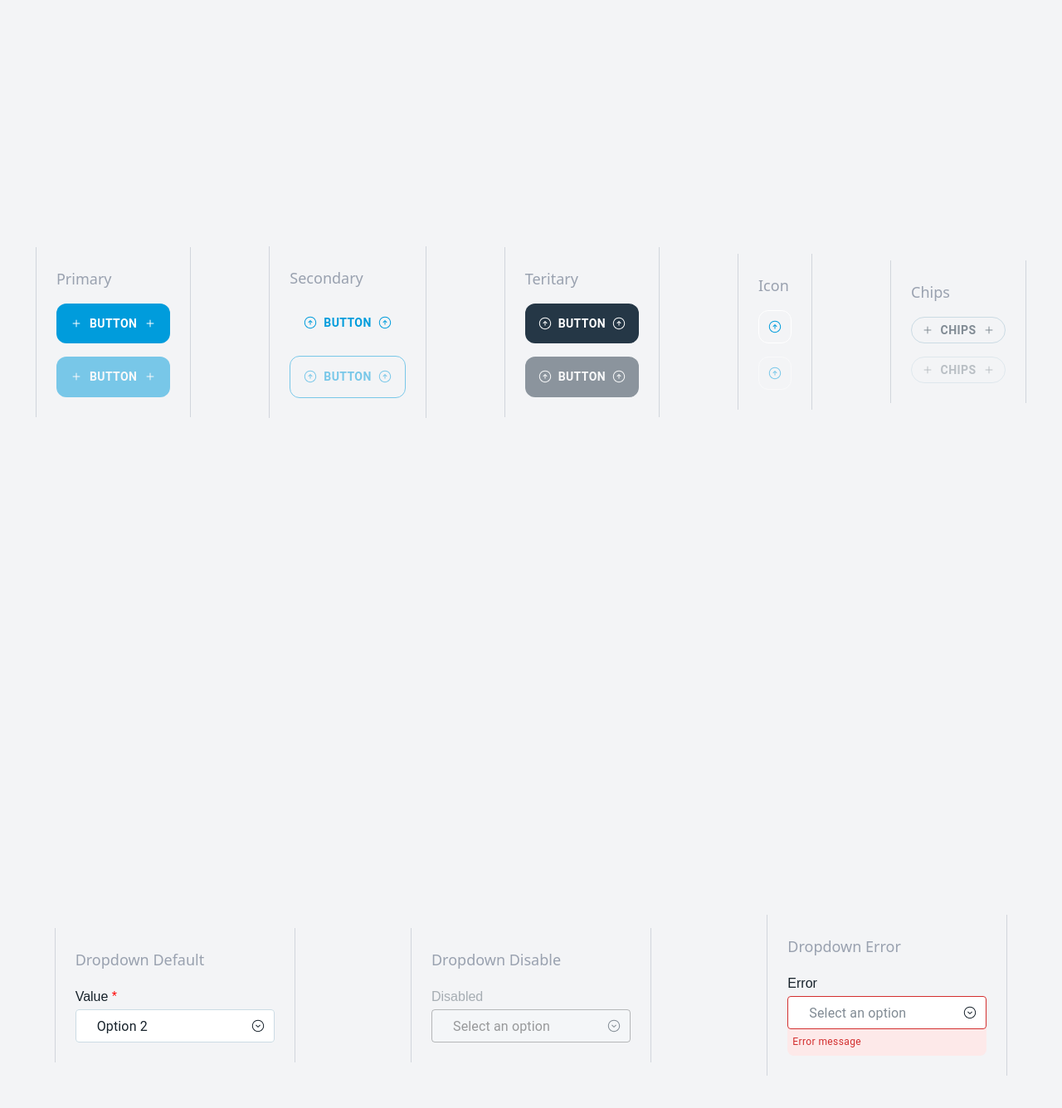
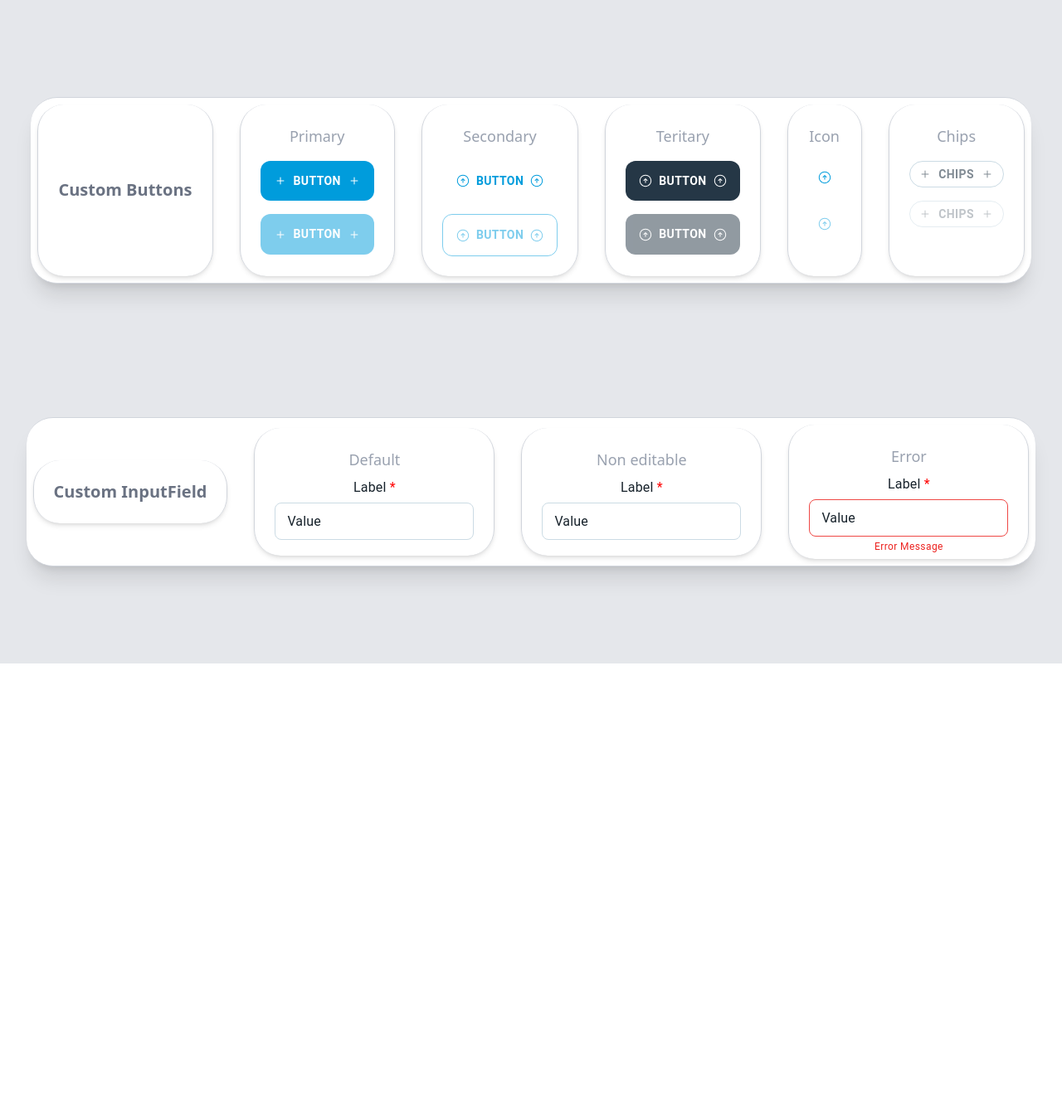
Before and after one commit to avnashv/reusable-components, a React (Vite) app: page / in a window 1280 px wide. Shown: the top 1336 px of the page at 83% size. After the commit the page ends 800 px from the top, so only its background shows below. Built offline with nearby package versions, Linux system fonts and the light colour scheme.

Commit message:
Merged App.jsx from feature/input-field

```diff
--- a/src/App.jsx
+++ b/src/App.jsx
@@ -1,75 +1,86 @@
 import React from "react";
 import CustomButton from "./components/customButton/customButton";
-import CustomDropdown from "./components/customDropDown/customDropDown";
+import CustomInputField from "./components/customInputField/customInputField";
+
 
 function App() {
   return (
-    <>
-      <div className="flex items-center justify-around gap-2 w-screen h-screen bg-gray-100">
+    <div className="flex flex-wrap items-center justify-around gap-2 py-10 bg-gray-200 h-screen">
 
-        <div className="flex flex-col gap-4 border-r-1 border-l-1 p-6 border-gray-300">
+      {/* -- Custom Button Component -- */}
+      <div className="flex gap-8 border-b-1 border-t-1 pt-2 rounded-4xl pb-2 px-2 shadow-xl border-gray-300 text-center bg-white">
+
+        <div className="flex items-center gap-4 justify-center border-r-1 border-l-1 p-6 border-gray-300 rounded-4xl shadow-md">
+          <h1 className="text-xl font-bold text-gray-500">Custom Buttons</h1>
+        </div>
+
+        <div className="flex flex-col gap-4 border-r-1 border-l-1 p-6 border-gray-300 rounded-4xl shadow-md">
           {/* -- Primary Buttons -- */}
           <h4 className="text-lg text-gray-400">Primary</h4>
           <CustomButton text="Button" onClick={() => alert('Hi Team!')} />
           <CustomButton text="Button" disabled={true} showText={true} variant="primary" />
           {/* <CustomButton text="Button" startIcon={true} endIcon={false} />
-  <CustomButton text="Button" startIcon={false} endIcon={true} />
-  <CustomButton text="Button" startIcon={false} endIcon={false} />
-  <CustomButton showText={false} rounded="full" /> */}
+        <CustomButton text="Button" startIcon={false} endIcon={true} />
+        <CustomButton text="Button" startIcon={false} endIcon={false} />
+        <CustomButton showText={false} rounded="full" /> */}
         </div>
 
-        <div className="flex flex-col gap-4 border-r-1 border-l-1 p-6 border-gray-300">
+        <div className="flex flex-col gap-4 border-r-1 border-l-1 p-6 border-gray-300 rounded-4xl shadow-md">
           <h4 className="text-lg text-gray-400">Secondary</h4>
           {/* -- Secondary Buttons -- */}
           <CustomButton text="Button" variant="secondary" />
           <CustomButton text="Button" disabled={true} variant="secondary" />
         </div>
 
-        <div className="flex flex-col gap-4 border-r-1 border-l-1 p-6 border-gray-300">
+        <div className="flex flex-col gap-4 border-r-1 border-l-1 p-6 border-gray-300 rounded-4xl shadow-md">
           <h4 className="text-lg text-gray-400">Teritary</h4>
           {/* -- Teritary Buttons -- */}
           <CustomButton text="Button" variant="teritary" />
           <CustomButton text="Button" disabled={true} variant="teritary" />
         </div>
 
-        <div className="flex flex-col gap-4 border-r-1 border-l-1 p-6 border-gray-300">
+        <div className="flex flex-col gap-4 border-r-1 border-l-1 p-6 border-gray-300 rounded-4xl shadow-md">
           <h4 className="text-lg text-gray-400">Icon</h4>
           {/* -- Icon Button -- */}
           <CustomButton variant="icon" disabled={false} showText={false} startIcon={false} endIcon={true} />
           <CustomButton variant="icon" disabled={true} showText={false} startIcon={false} endIcon={true} />
         </div>
 
-        <div className="flex flex-col gap-4 border-r-1 border-l-1 p-6 border-gray-300">
+        <div className="flex flex-col gap-4 border-r-1 border-l-1 p-6 border-gray-300 rounded-4xl shadow-md">
           <h4 className="text-lg text-gray-400">Chips</h4>
           {/* -- Chips -- */}
           <CustomButton text="Chips" variant="chips" rounded="full" startIcon={true} endIcon={true} />
           <CustomButton text="Chips" disabled={true} variant="chips" rounded="full" />
         </div>
+
       </div>
-      <div className="flex items-center justify-around gap-2 w-screen h-screen bg-gray-100">
-        <div className="flex flex-col gap-5 border-r-1 border-l-1 p-6 border-gray-300">
-          <h4 className="text-lg text-gray-400">Dropdown Default</h4>
 
-          {/* Default */}
-          <CustomDropdown label="Value" options={["Option 1", "Option 2", "Option 3"]} required={true} initialValue="Option 2" // ✅ Pre-selects "Option 2"
-         />
+
+      {/* -- Custom InputField Component -- */}
+      <div className="flex items-center gap-8 border-b-1 border-t-1 pt-2 rounded-4xl pb-2 px-2 shadow-xl border-gray-300 text-center bg-white">
+
+        <div className="flex items-center gap-4 justify-center border-r-1 border-l-1 p-6 border-gray-300 rounded-4xl shadow-md">
+          <h1 className="text-xl font-bold text-gray-500">Custom InputField</h1>
         </div>
-        <div className="flex flex-col gap-5 border-r-1 border-l-1 p-6 border-gray-300">
-          <h4 className="text-lg text-gray-400">Dropdown Disable</h4>
-          {/* Disabled */}
-          <CustomDropdown label="Disabled" options={["Option 1", "Option 2", "Option 3"]} disabled />
+
+        <div className="flex flex-col gap-2 border-r-1 border-l-1 p-6 border-gray-300 rounded-4xl shadow-md">
+          <h4 className="text-lg text-center text-gray-400">Default</h4>
+          <CustomInputField state="default" valueType="default" label="Label" />
         </div>
-        <div className="flex flex-col gap-5 border-r-1 border-l-1 p-6 border-gray-300">
-          <h4 className="text-lg text-gray-400">Dropdown Error</h4>
 
-          {/* Error */}
-          <CustomDropdown label="Error" options={["Option 1", "Option 2", "Option 3"]} errorMessage="Error message" />
+        <div className="flex flex-col gap-2 border-r-1 border-l-1 p-6 border-gray-300 rounded-4xl shadow-md">
+          <h4 className="text-lg text-center text-gray-400">Non editable</h4>
+          <CustomInputField state="non-editable" valueType="default" label="Label" />
+        </div>
+
+        <div className="flex flex-col gap-2 border-r-1 border-l-1 p-6 pb-8 border-gray-300 rounded-4xl shadow-md">
+          <h4 className="text-lg text-center text-gray-400">Error</h4>
+          <CustomInputField state="error" hasError={true} label="Label" />
         </div>
 
       </div>
 
-    </>
-
+    </div>
   );
 }
 
```
